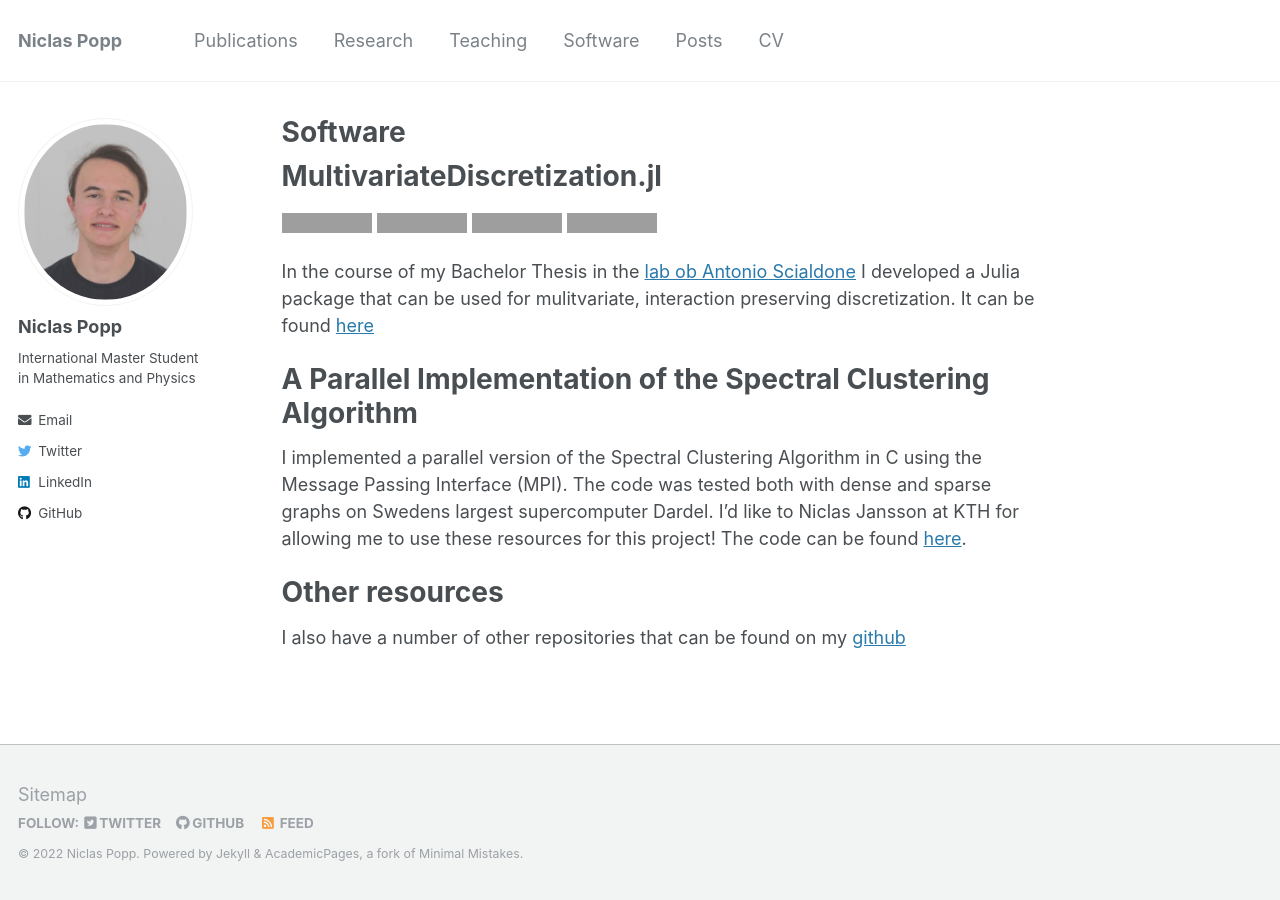
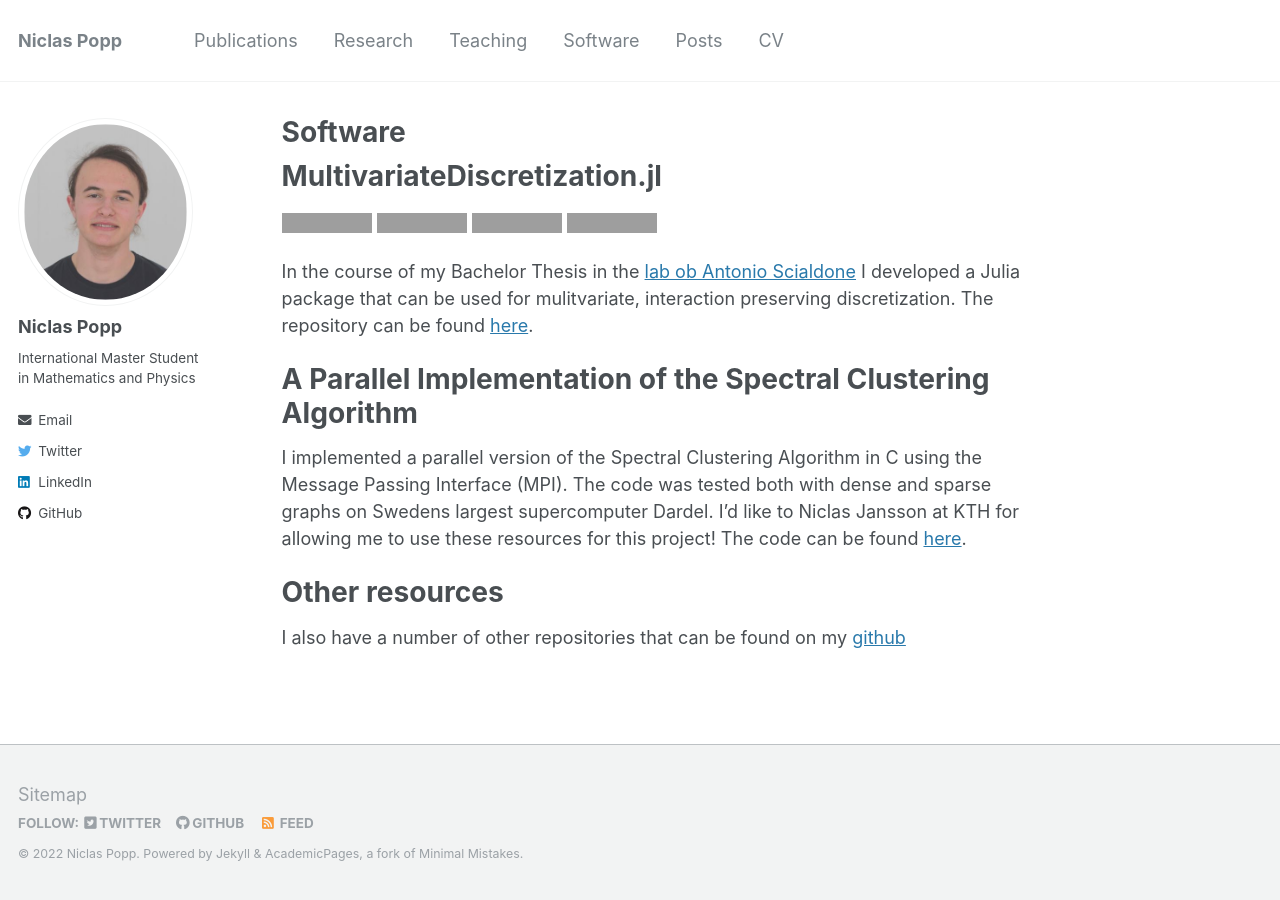
Before and after one commit to niclaspopp/niclaspopp.github.io_old, a Jekyll site: the page built from _pages/software.md, in a window 1280 px wide, cut to the strip 0-900 px from the top of the page. Built offline with Jekyll 4.4.1, drawn with Linux system fonts in a browser that asks for light colours; grey boxes are pictures that could not be loaded.

Commit message:
Update software.md

```diff
--- a/_pages/software.md
+++ b/_pages/software.md
@@ -13,7 +13,7 @@ title: "Software"
 [![Stable](https://img.shields.io/badge/docs-stable-blue.svg)](https://github.com/niclaspopp/MultivariateDiscretization.jl/blob/master/MultivariateDiscretization/Doc%20v0.1.0.ipynb)
 <br/>
 
-In the course of my Bachelor Thesis in the [lab ob Antonio Scialdone](https://www.helmholtz-munich.de/ies/research/physics-and-data-based-modelling-of-cellular-decision-making/research/index.html) I developed a Julia package that can be used for mulitvariate, interaction preserving discretization. It can be found [here](https://github.com/niclaspopp/MultivariateDiscretization.jl)
+In the course of my Bachelor Thesis in the [lab ob Antonio Scialdone](https://www.helmholtz-munich.de/ies/research/physics-and-data-based-modelling-of-cellular-decision-making/research/index.html) I developed a Julia package that can be used for mulitvariate, interaction preserving discretization. The repository can be found [here](https://github.com/niclaspopp/MultivariateDiscretization.jl).
 
 # A Parallel Implementation of the Spectral Clustering Algorithm
 
```
